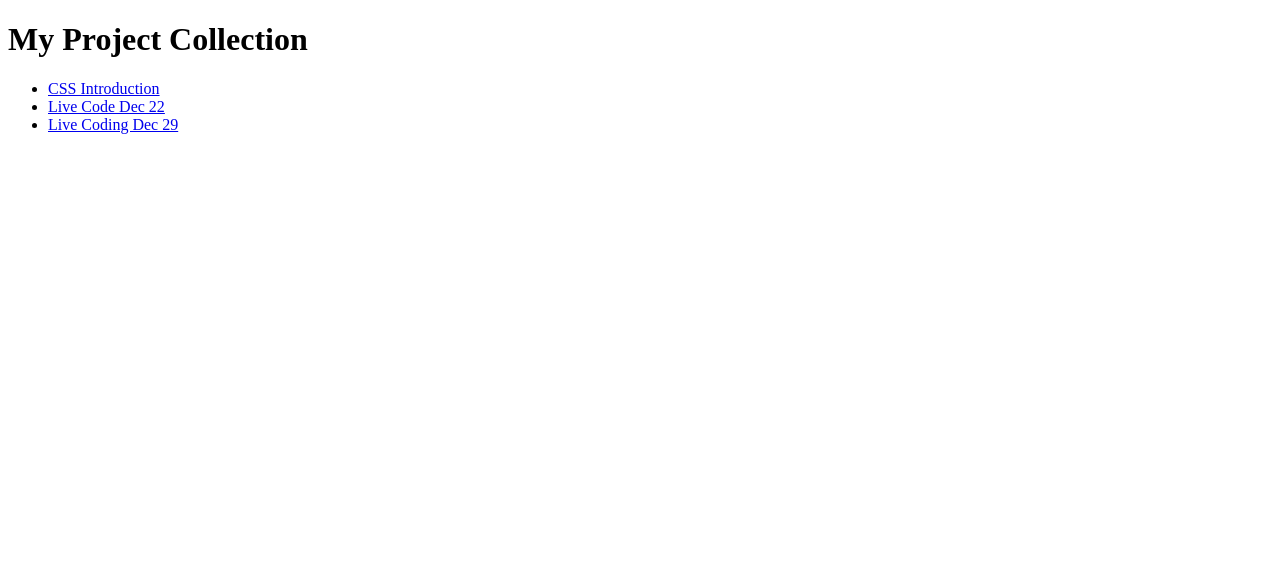
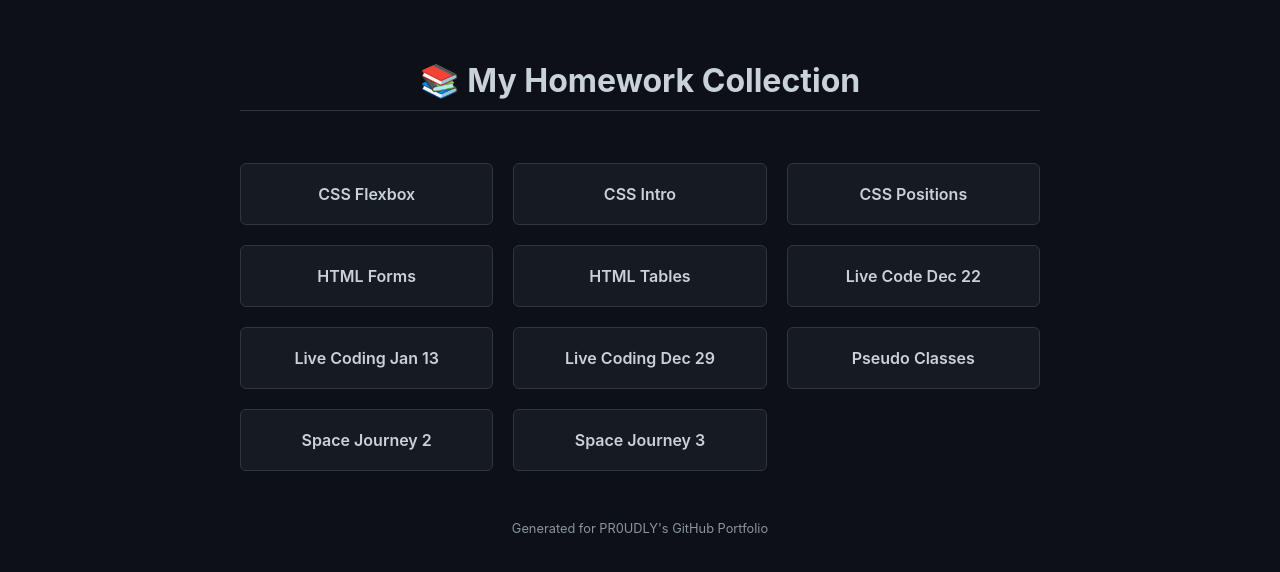
Before and after one commit to PR0UDLY/homework-portfolio, a plain HTML site: page index.html in a window 1280 px wide. Drawn offline with Linux system fonts and the light colour scheme.

Commit message:
polishing maing page

```diff
--- a/index.html
+++ b/index.html
@@ -1,14 +1,93 @@
 <!DOCTYPE html>
-<html>
+<html lang="en">
 <head>
+    <meta charset="UTF-8">
+    <meta name="viewport" content="width=device-width, initial-scale=1.0">
     <title>My Homework Portfolio</title>
+    <style>
+        :root {
+            --primary: #2ea44f; /* GitHub Green */
+            --bg: #0d1117;      /* GitHub Dark Mode Background */
+            --card-bg: #161b22;
+            --text: #c9d1d9;
+        }
+
+        body {
+            font-family: -apple-system, BlinkMacSystemFont, "Segoe UI", Helvetica, Arial, sans-serif;
+            background-color: var(--bg);
+            color: var(--text);
+            display: flex;
+            flex-direction: column;
+            align-items: center;
+            padding: 40px 20px;
+            margin: 0;
+        }
+
+        h1 {
+            border-bottom: 1px solid #30363d;
+            padding-bottom: 10px;
+            width: 100%;
+            max-width: 800px;
+            text-align: center;
+        }
+
+        .container {
+            display: grid;
+            grid-template-columns: repeat(auto-fill, minmax(250px, 1fr));
+            gap: 20px;
+            width: 100%;
+            max-width: 800px;
+            margin-top: 30px;
+        }
+
+        .project-card {
+            background-color: var(--card-bg);
+            border: 1px solid #30363d;
+            border-radius: 6px;
+            padding: 20px;
+            text-decoration: none;
+            color: var(--text);
+            transition: all 0.2s ease-in-out;
+            display: flex;
+            justify-content: center;
+            align-items: center;
+            text-align: center;
+            font-weight: 600;
+        }
+
+        .project-card:hover {
+            border-color: #8b949e;
+            background-color: #21262d;
+            transform: translateY(-3px);
+            color: var(--primary);
+        }
+
+        footer {
+            margin-top: 50px;
+            font-size: 0.8rem;
+            color: #8b949e;
+        }
+    </style>
 </head>
 <body>
-    <h1>My Project Collection</h1>
-    <ul>
-        <li><a href="css-intro-PR0UDLY/">CSS Introduction</a></li>
-        <li><a href="live%20code%2022.12/">Live Code Dec 22</a></li>
-        <li><a href="live%20coding%2029.12/">Live Coding Dec 29</a></li>
-    </ul>
+
+    <h1>📚 My Homework Collection</h1>
+
+    <div class="container">
+        <a href="css-flex-box-PR0UDLY/" class="project-card">CSS Flexbox</a>
+        <a href="css-intro-PR0UDLY/" class="project-card">CSS Intro</a>
+        <a href="css-positions-PR0UDLY/" class="project-card">CSS Positions</a>
+        <a href="html-forms-10x-PR0UDLY/" class="project-card">HTML Forms</a>
+        <a href="html-tables-exercise-PR0UDLY/" class="project-card">HTML Tables</a>
+        <a href="live%20code%2022.12/" class="project-card">Live Code Dec 22</a>
+        <a href="live%20coding%2013.01/" class="project-card">Live Coding Jan 13</a>
+        <a href="live%20coding%2029.12/" class="project-card">Live Coding Dec 29</a>
+        <a href="pseudo-classes-PR0UDLY/" class="project-card">Pseudo Classes</a>
+        <a href="space-journey-part2-PR0UDLY/" class="project-card">Space Journey 2</a>
+        <a href="space-journey-part3-PR0UDLY/" class="project-card">Space Journey 3</a>
+    </div>
+
+    <footer>Generated for PR0UDLY's GitHub Portfolio</footer>
+
 </body>
 </html>
```
